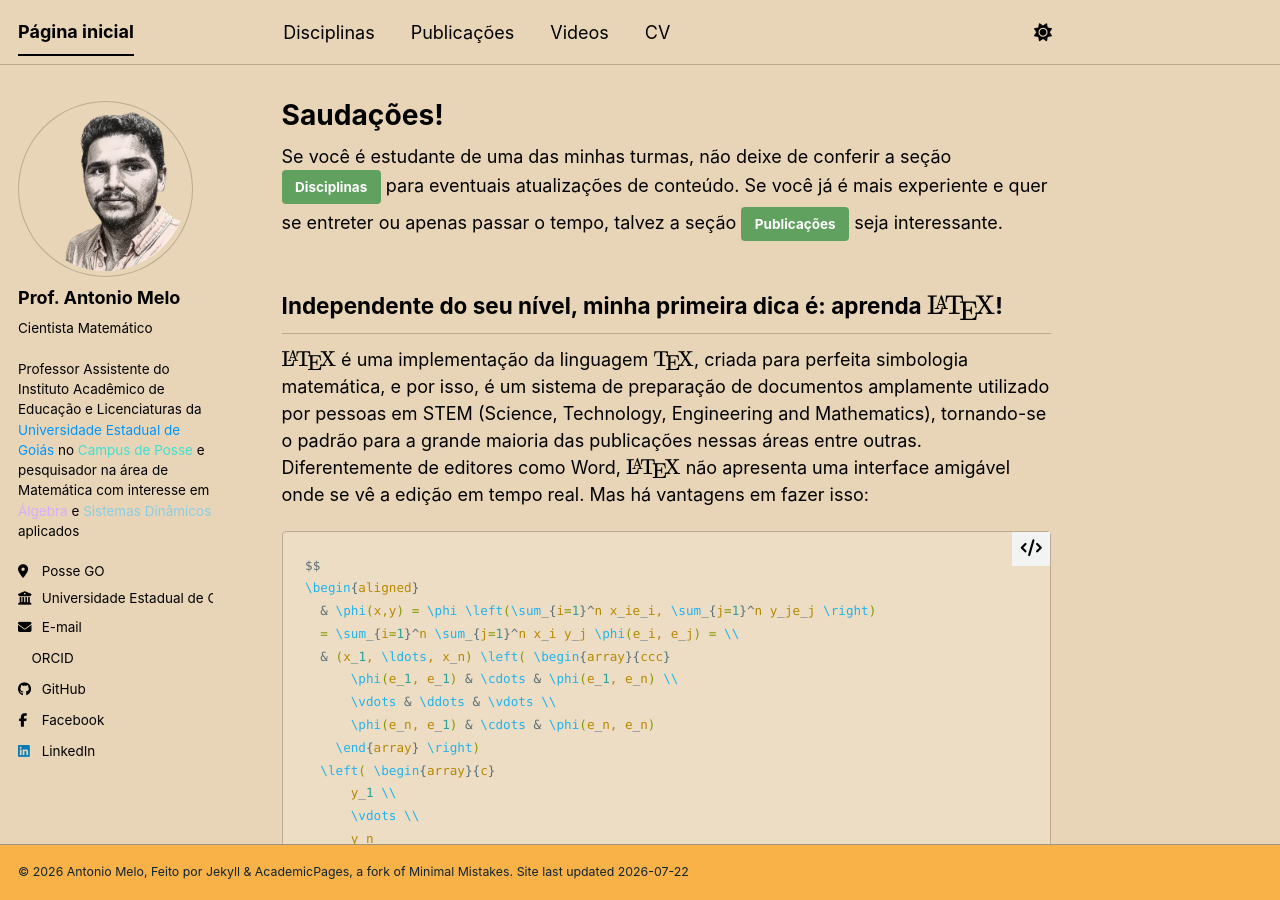
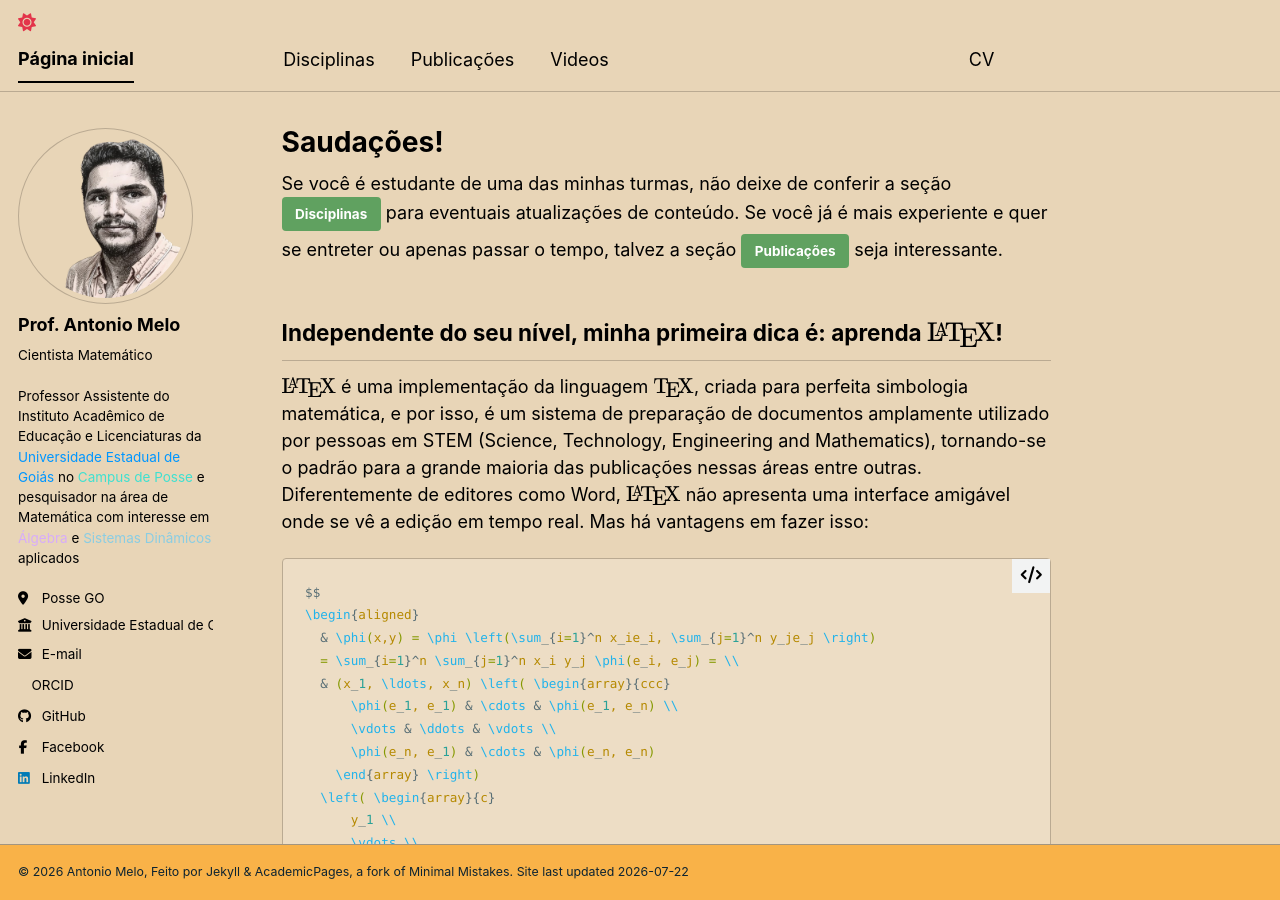
Before and after one commit to antmelo/antmelo.github.io, a Jekyll site: the page built from _pages/about.md, in a window 1280 px wide and 900 px high. Built offline with Jekyll 4.4.1, drawn with Linux system fonts in a browser that asks for light colours; nearby versions of some CDN libraries; a style sheet for code colours, icons or effects is not loaded.

Commit message:
Update masthead.html

```diff
--- a/_includes/masthead.html
+++ b/_includes/masthead.html
@@ -1,6 +1,9 @@
 {% include base_path %}
 <div class="masthead">
   <div class="masthead__inner-wrap">
+              <li id="theme-toggle" class="masthead__menu-item persist tail">
+            <a role="button" aria-labelledby="theme-icon"><i id="theme-icon" class="fa-solid fa-sun" aria-hidden="true" title="toggle theme"></i></a>
+          </li>
     <div class="masthead__menu">
       <nav id="site-nav" class="greedy-nav">
         <button><span class="navicon"></span></button>
@@ -18,9 +21,6 @@
               <a href="{{ domain }}{{ link.url }}">{{ link.title }}</a>
             </li>
           {% endfor %}
-          <li id="theme-toggle" class="masthead__menu-item persist tail">
-            <a role="button" aria-labelledby="theme-icon"><i id="theme-icon" class="fa-solid fa-sun" aria-hidden="true" title="toggle theme"></i></a>
-          </li>
         </ul>
         <ul class="hidden-links hidden"></ul>
       </nav>
```
